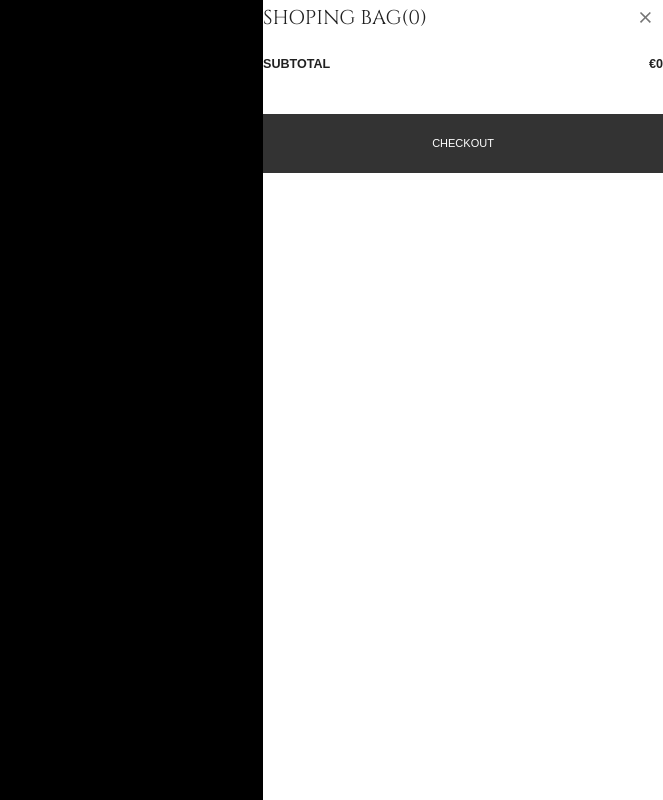
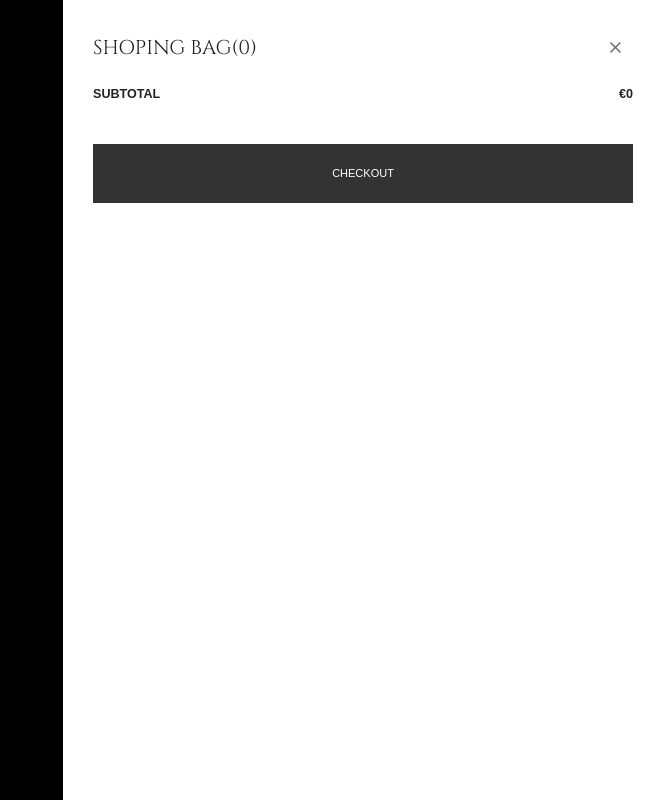
Before and after one commit to VavasseurKevin/react-ecommerce-strapi, a React (Create React App) app in the folder client/: page /checkout/success in a window 1280 px wide. Both pictures are taken after a click on the button 1079 px from the left and 17 px from the top of the page. Shown: the whole page, without its empty margins (617-1280 px from the left). Built offline with nearby package versions, Linux system fonts and the light colour scheme; a web font is replaced by a local one.

Commit message:
Fix display image item in CartMenu.jsx + add padding in Box

```diff
--- a/client/src/scenes/global/CartMenu.jsx
+++ b/client/src/scenes/global/CartMenu.jsx
@@ -47,11 +47,11 @@ const CartMenu = () => {
         position="fixed"
         right="0"
         bottom="0"
-        width="max(400px, 30%)"
+        width="max(600px, 30%)"
         height="100%"
         backgroundColor="white"
       >
-        <Box>
+        <Box padding="30px" overflow="auto" height="100%">
           {/* HEADER */}
           <Flexbox>
             <Typography variant="h3">SHOPING BAG({cart.length})</Typography>
@@ -71,8 +71,8 @@ const CartMenu = () => {
                       alt={item?.name}
                       width="123px"
                       height="164px"
-                      src={`http://localhost:1337/${item?.attributes?.image?.data?.attributes?.formats?.medium?.url}`}
-                    />
+                      src={`http://localhost:1337${item?.attributes?.image?.data?.attributes?.formats?.medium?.url}`}
+                      />
                   </Box>
                   <Box flex="1 1 60%">
                     <Flexbox mb="5px">
```
